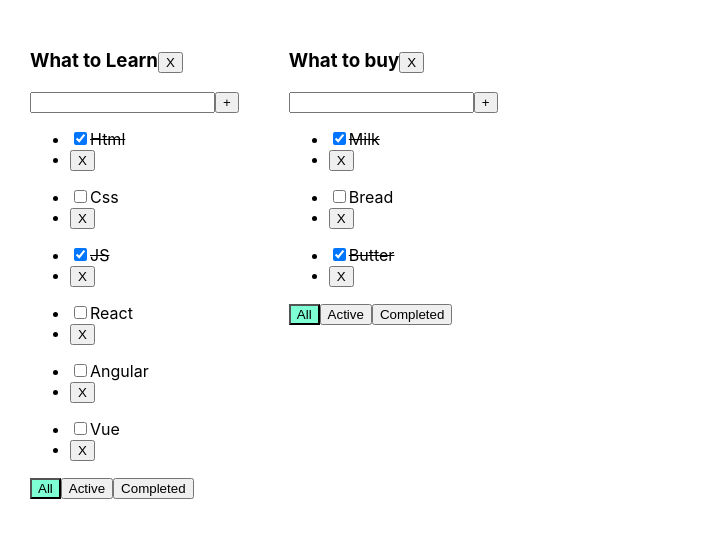
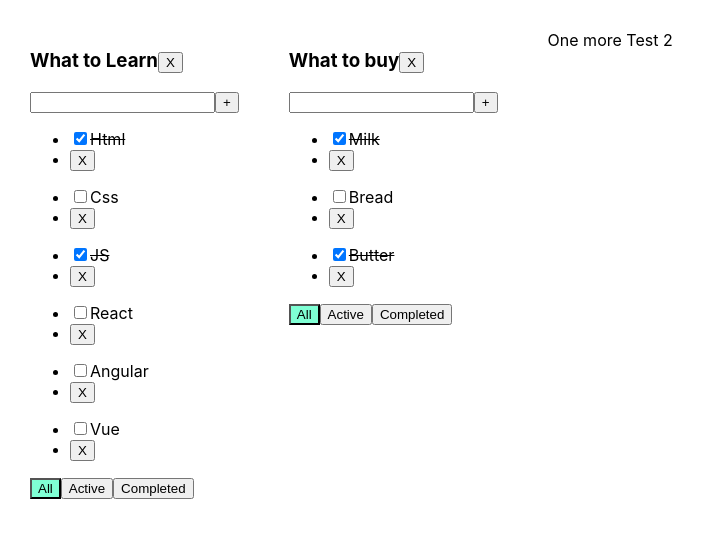
Before and after one commit to AntonPuY25/ToDoList, a React (Create React App) app: page / in a window 1280 px wide. Shown: the top 538 px of the page, without its empty margins (0-705 px from the left). Built offline with nearby package versions, Linux system fonts and the light colour scheme.

Commit message:
one more test2

```diff
--- a/src/App.tsx
+++ b/src/App.tsx
@@ -111,7 +111,7 @@ function App() {
                 />
             })}
 
-
+<div>One more Test 2</div>
         </div>
     );
 }
```
